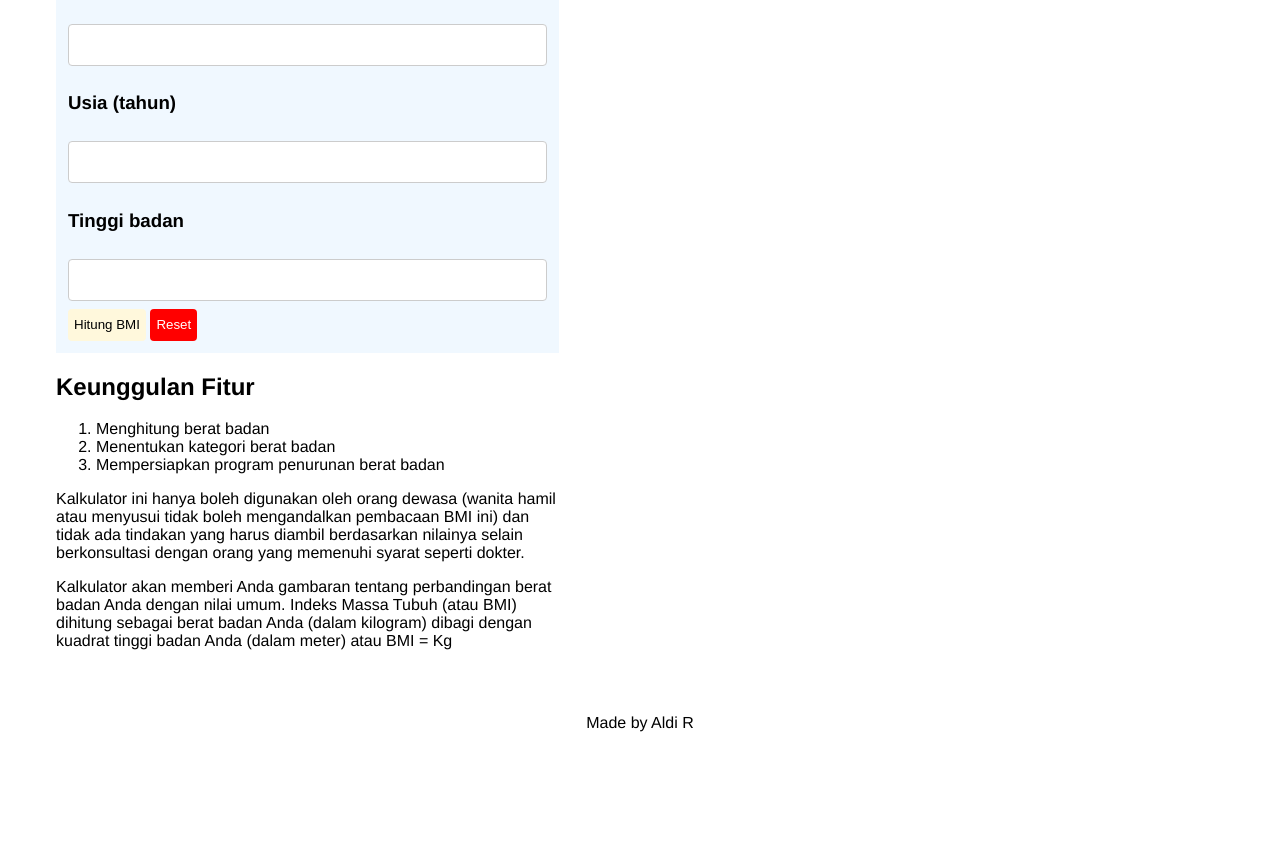
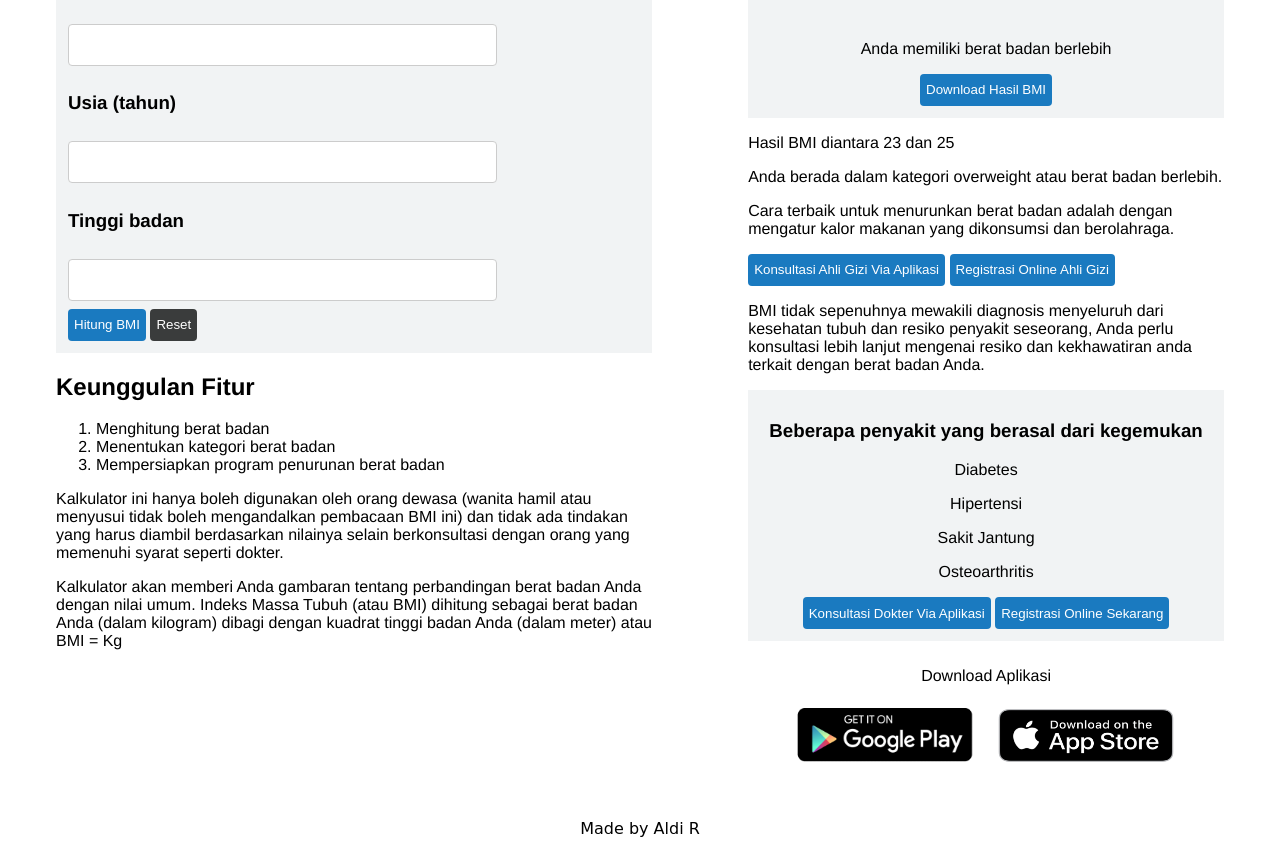
Before and after one commit to revou-fundamental-course/5-aug-24-aldirachmawans, a plain HTML site: page index.html in a window 1280 px wide. Shown: the part 383-1229 px from the top of the page. Before the commit the page ends 1123 px from the top, so only its background shows below. Drawn offline with Linux system fonts and the light colour scheme.

Commit message:
add image + responsive

```diff
--- a/css/style.css
+++ b/css/style.css
@@ -10,9 +10,11 @@ main {
     display: flex;
 }
 
+
+/* Aside 1 */
 form {
     padding: 12px;
-    background-color: aliceblue;
+    background-color: rgb(241, 243, 244);
 }
 
 aside {
@@ -25,17 +27,18 @@ aside {
     border-radius: 4px;
 }
 
-.bg-cornsilk {
-    background-color: cornsilk;
+.bg-aqua {
+    background-color: rgb(26, 122, 192);
+    color: white;
 }
 
 .bg-reset {
-    background-color: red;
+    background-color: rgb(58, 60, 60);
     color: white;
 }
 
 input[type=number] {
-    width: 100%;
+    width: 75%;
     padding: 12px 20px;
     margin: 8px 0;
     display: inline-block;
@@ -46,6 +49,60 @@ input[type=number] {
     font-size: 14px;
   }
 
-  footer {
+
+  /* Aside 2 */
+.hasil {
+    text-align: center;
+    padding: 12px;
+    background-color: rgb(241, 243, 244);
+  }
+
+h4 {
+    font-size: xxx-large;
+  }
+
+.information {
+    text-align: center;
+    padding: 12px;
+    background-color: rgb(241, 243, 244);
+  }
+
+.download-apk {
+    padding-top: 10px;
     text-align: center;
   }
+
+.logo {
+    display: flex;
+    justify-content: center;
+}
+
+img {
+    width: 200px;
+    height: 70px;
+  }
+  /* Footer */
+footer {
+    text-align: center;
+    font-family: cursive;
+  }
+
+
+  /* Responsive */
+@media only screen and (max-width: 480px) {
+    main {
+        flex-direction: column;
+    }
+
+    .regist {
+        display: flex;
+    }
+
+    .button {
+        margin-bottom: 10px;
+    }
+
+    .bg-aqua {
+        margin: 5px;
+    }
+}
--- a/index.html
+++ b/index.html
@@ -3,7 +3,7 @@
 <head>
     <meta charset="UTF-8">
     <meta name="viewport" content="width=device-width, initial-scale=1.0">
-    <title>Document</title>
+    <title>Kalkulator BMI</title>
     <link rel="stylesheet" href="css\style.css">
 </head>
 <body>
@@ -21,29 +21,29 @@
             <form>
                 <div>
                     <h3>Jenis Kelamin</h3>
-                    <input type="radio" id="laki-laki" name="jenis-kelamin">
-                        <label for="jenis-kelamin" value="laki-laki">Laki - laki</label>
-                    <input type="radio" id="perempuan" name="jenis-kelamin">
-                        <label for="jenis-kelamin" value="perempuan">Perempuan</label>
+                    <input type="radio" id="laki-laki" name="jenis-kelamin" value="laki-laki">
+                        <label for="laki-laki">Laki - laki</label>
+                    <input type="radio" id="perempuan" name="jenis-kelamin" value="perempuan">
+                        <label for="perempuan">Perempuan</label>
                 </div>
 
                 <div>
                     <h3>Berat badan</h3>
-                    <input type="number" name="" id="">
+                    <input type="number" id="input-weight">
                 </div>
 
                 <div>
                     <h3>Usia (tahun)</h3>
-                    <input type="number" name="" id="">
+                    <input type="number">
                 </div>
 
                 <div>
                     <h3>Tinggi badan</h3>
-                    <input type="number" name="" id="">
+                    <input type="number" id="input-height">
                 </div>
 
                 <div>
-                    <button class="button bg-cornsilk">Hitung BMI</button>
+                    <button class="button bg-aqua" type="button" onClick="formValidate()">Hitung BMI</button>
                     <button class="button bg-reset">Reset</button>
                 </div>
             </form>
@@ -62,11 +62,60 @@
 
         <aside>
             <section>
-                <p>Lorem ipsum dolor sit amet, consectetur adipisicing elit. Rerum obcaecati eum distinctio consectetur? Temporibus reprehenderit nulla quam consequatur pariatur velit aperiam corrupti iusto mollitia, eligendi ut quidem quo eveniet ipsam provident distinctio qui tempore, natus hic? Iure sapiente asperiores iste!</p>
+                <h1>Hasil</h1>
+
+                <article class="hasil">
+                    <h3>Berat Badan Lebih</h3>
+                    <h4>24.7</h4>
+                    <p>Anda memiliki berat badan berlebih</p>
+                        <div>
+                            <button class="button bg-aqua">Download Hasil BMI</button>
+                        </div>
+                </article>
+
+                <div>
+                    <p>Hasil BMI diantara 23 dan 25</p>
+                    <p>Anda berada dalam kategori overweight atau berat badan berlebih.</p>
+                    <p>Cara terbaik untuk menurunkan berat badan adalah dengan mengatur kalor makanan yang dikonsumsi dan berolahraga.</p>
+                </div>
+
+                <div class="regist">
+                    <button class="button bg-aqua">Konsultasi Ahli Gizi Via Aplikasi</button>
+                    <button class="button bg-aqua">Registrasi Online Ahli Gizi</button>
+                </div>
+
+                <p>BMI tidak sepenuhnya mewakili diagnosis menyeluruh dari kesehatan tubuh dan resiko penyakit seseorang, Anda perlu konsultasi lebih lanjut mengenai resiko dan kekhawatiran anda terkait dengan berat badan Anda.</p>
+
+                <article class="information">
+                    <div>
+                        <h3>Beberapa penyakit yang berasal dari kegemukan</h3>
+                        <p>Diabetes</p>
+                        <p>Hipertensi</p>
+                        <p>Sakit Jantung</p>
+                        <p>Osteoarthritis</p>
+                    </div>
+                    <div>
+                        <button class="button bg-aqua">Konsultasi Dokter Via Aplikasi</button>
+                        <button class="button bg-aqua">Registrasi Online Sekarang</button>
+                    </div>
+                </article>
+
+                <div>
+                    <div class="download-apk">
+                        <p>Download Aplikasi</p>
+                    </div>
+                    <div class="logo">
+                        <img src="assets\playstore.png" alt="Girl in a jacket">
+                        <img src="assets\appstore.png" alt="Girl in a jacket">
+                    </div>
+                </div>
             </section>
         </aside>
     </main>
 
     <footer>Made by Aldi R</footer>
+
+    <script src="js\script.js"></script>
 </body>
+
 </html>
--- a/js/script.js
+++ b/js/script.js
@@ -0,0 +1,18 @@
+function formValidate() {
+    let inputWeight = document.getElementById('input-weight').value;
+    let inputHeight = document.getElementById('input-height').value;
+    console.log(`isi berat badan: ${inputWeight}`);
+    console.log(`isi berat badan: ${inputHeight}`);
+
+    (inputWeight == '' || inputHeight == '')
+       ? alert('Inputan Berat Badan Kosong!')
+       : result(inputHeight , inputWeight);
+       console.log('form submitted');
+}
+
+    function result(inputHeight , inputWeight) {
+    let convertCmToM = inputHeight * 100;
+    let resultHeight = Math.pow(convertCmToM, 2);
+    console.log(inputWeight / resultHeight);
+
+}
```
Also changed, not shown: assets/appstore.png (added), assets/design.png (added), assets/playstore.png (added).
